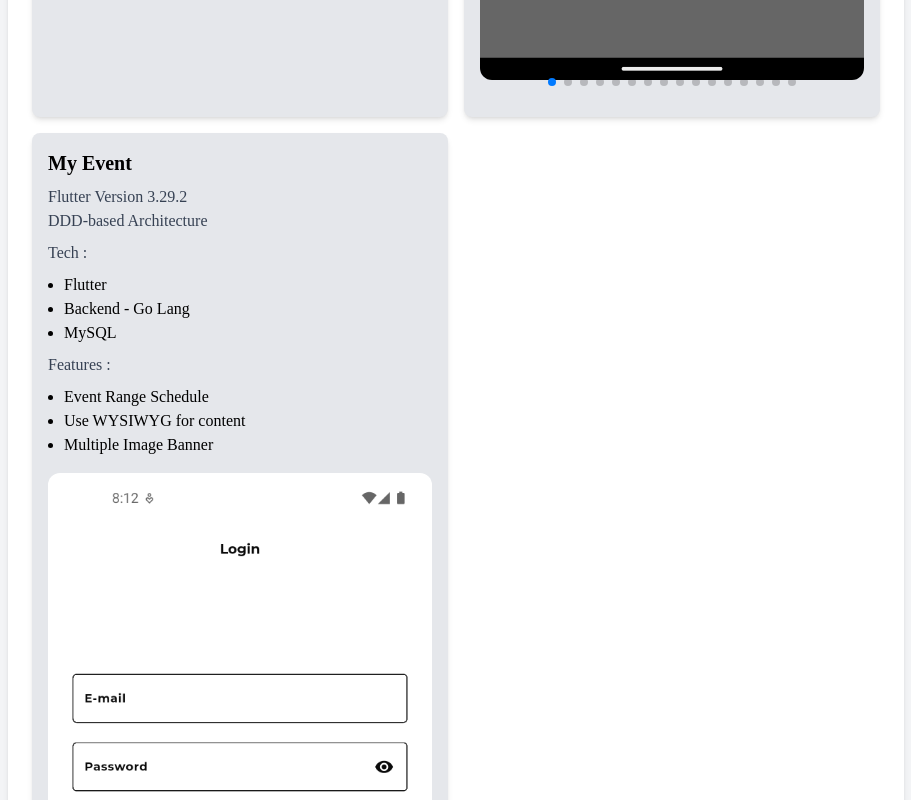
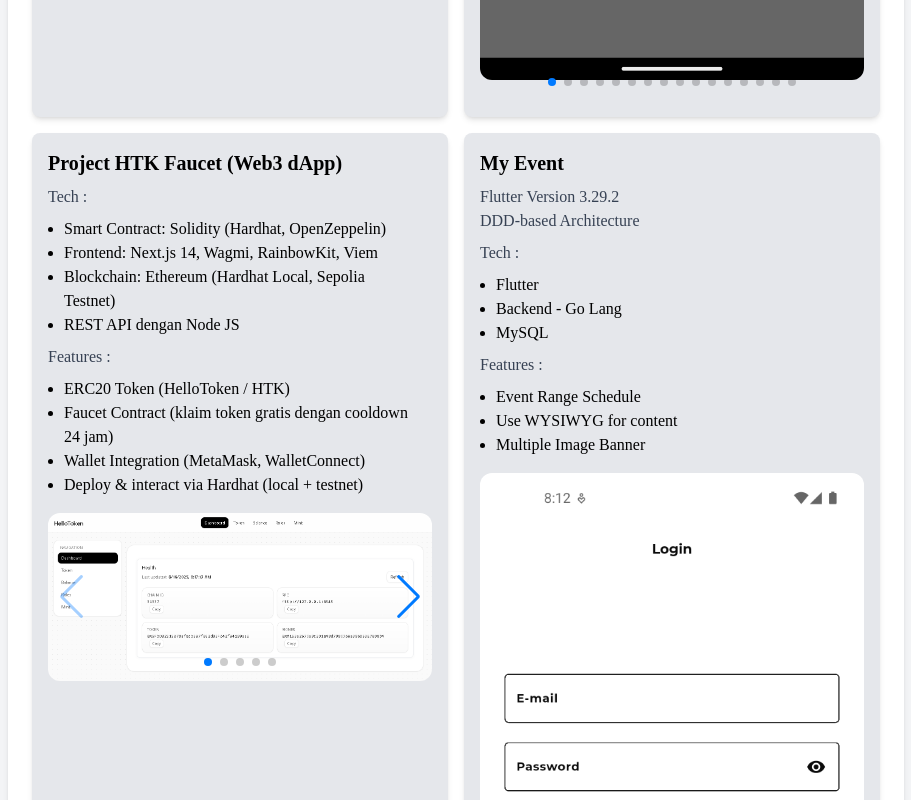
Before and after one commit to reihnagm/reihnagm.github.io, a plain HTML site: page index.html in a window 1280 px wide. Shown: the part 2800-3600 px from the top of the page, without its empty margins (184-1095 px from the left). Drawn offline with nearby package versions, Linux system fonts and the light colour scheme.

Commit message:
add project faucet

```diff
--- a/index.html
+++ b/index.html
@@ -255,6 +255,40 @@
         </div>
 
         <div class="bg-gray-200 p-4 rounded-lg shadow-md">
+          <h3 class="text-xl font-semibold mb-2">Project HTK Faucet (Web3 dApp)</h3>
+          <p class="text-gray-700 my-2">Tech :</p>
+          <ul class="list-disc px-4">
+            <li>Smart Contract: Solidity (Hardhat, OpenZeppelin)</li>
+            <li>Frontend: Next.js 14, Wagmi, RainbowKit, Viem</li>
+            <li>Blockchain: Ethereum (Hardhat Local, Sepolia Testnet)</li>
+            <li>REST API dengan Node JS</li>
+          </ul>
+          <p class="text-gray-700 my-2">Features :</p>
+          <ul class="list-disc px-4">
+            <li>ERC20 Token (HelloToken / HTK)</li>
+            <li>Faucet Contract (klaim token gratis dengan cooldown 24 jam)</li>
+            <li>Wallet Integration (MetaMask, WalletConnect)</li>
+            <li>Deploy & interact via Hardhat (local + testnet)</li>
+          </ul>
+
+          <!-- Swiper -->
+          <div class="swiper-container stack-card-swiper mt-4">
+            <div class="swiper-wrapper">
+              <div class="swiper-slide"><img src="self-project/faucet/my-faucet-1.png" alt="Faucet 1" class="h-auto rounded-lg" /></div>
+              <div class="swiper-slide"><img src="self-project/faucet/my-faucet-2.png" alt="Faucet 2" class="h-auto rounded-lg" /></div>
+              <div class="swiper-slide"><img src="self-project/faucet/my-faucet-3.png" alt="Faucet 3" class="h-auto rounded-lg" /></div>
+              <div class="swiper-slide"><img src="self-project/faucet/my-faucet-4.png" alt="Faucet 4" class="h-auto rounded-lg" /></div>
+              <div class="swiper-slide"><img src="self-project/faucet/my-faucet-5.png" alt="Faucet 5" class="h-auto rounded-lg" /></div>
+            </div>
+            <!-- Add Pagination -->
+            <div class="swiper-pagination"></div>
+            <!-- Add Navigation -->
+            <div class="swiper-button-next"></div>
+            <div class="swiper-button-prev"></div>
+          </div>
+        </div>
+
+        <div class="bg-gray-200 p-4 rounded-lg shadow-md">
           <h3 class="text-xl font-semibold mb-2">My Event</h3>
           <p class="text-gray-700">Flutter Version 3.29.2</p>
           <p class="text-gray-700">DDD-based Architecture</p>
```
Also changed, not shown: self-project/faucet/my-faucet-1.png (added), self-project/faucet/my-faucet-2.png (added), self-project/faucet/my-faucet-3.png (added), self-project/faucet/my-faucet-4.png (added), self-project/faucet/my-faucet-5.png (added).
